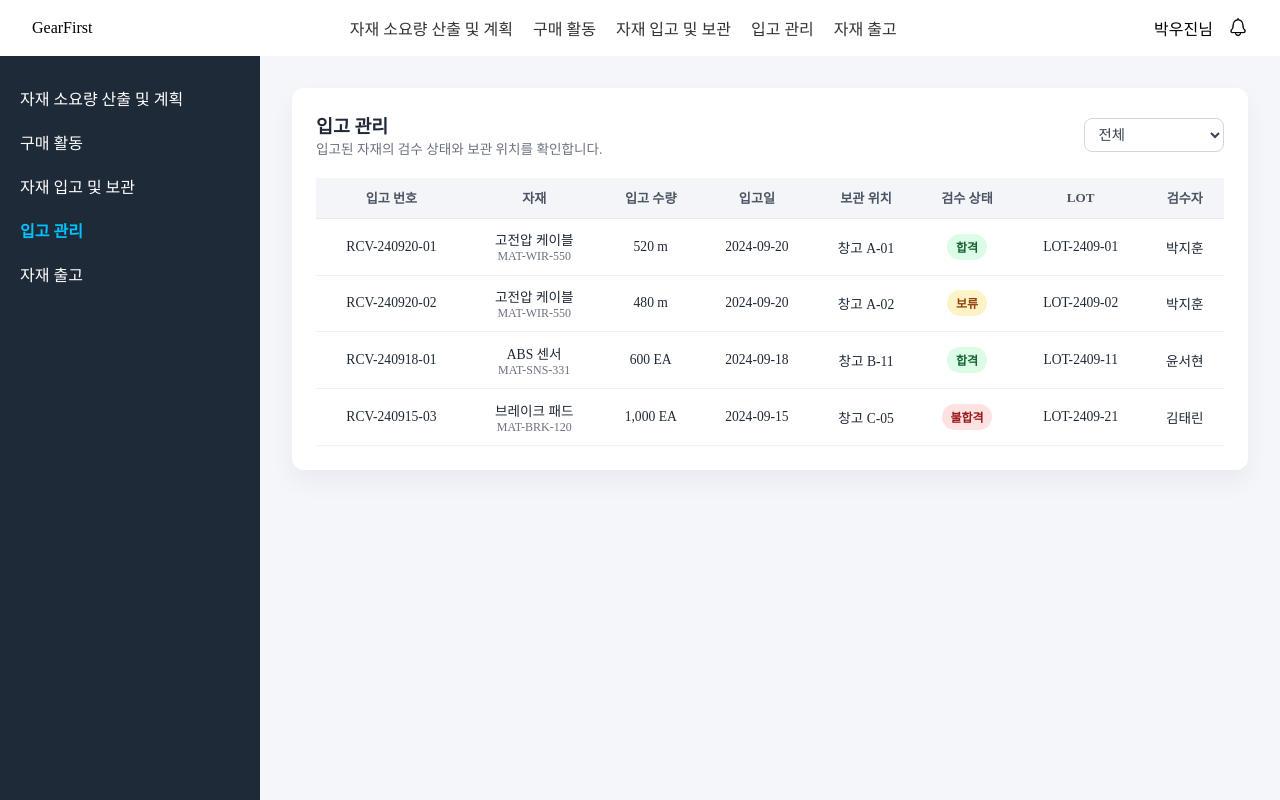
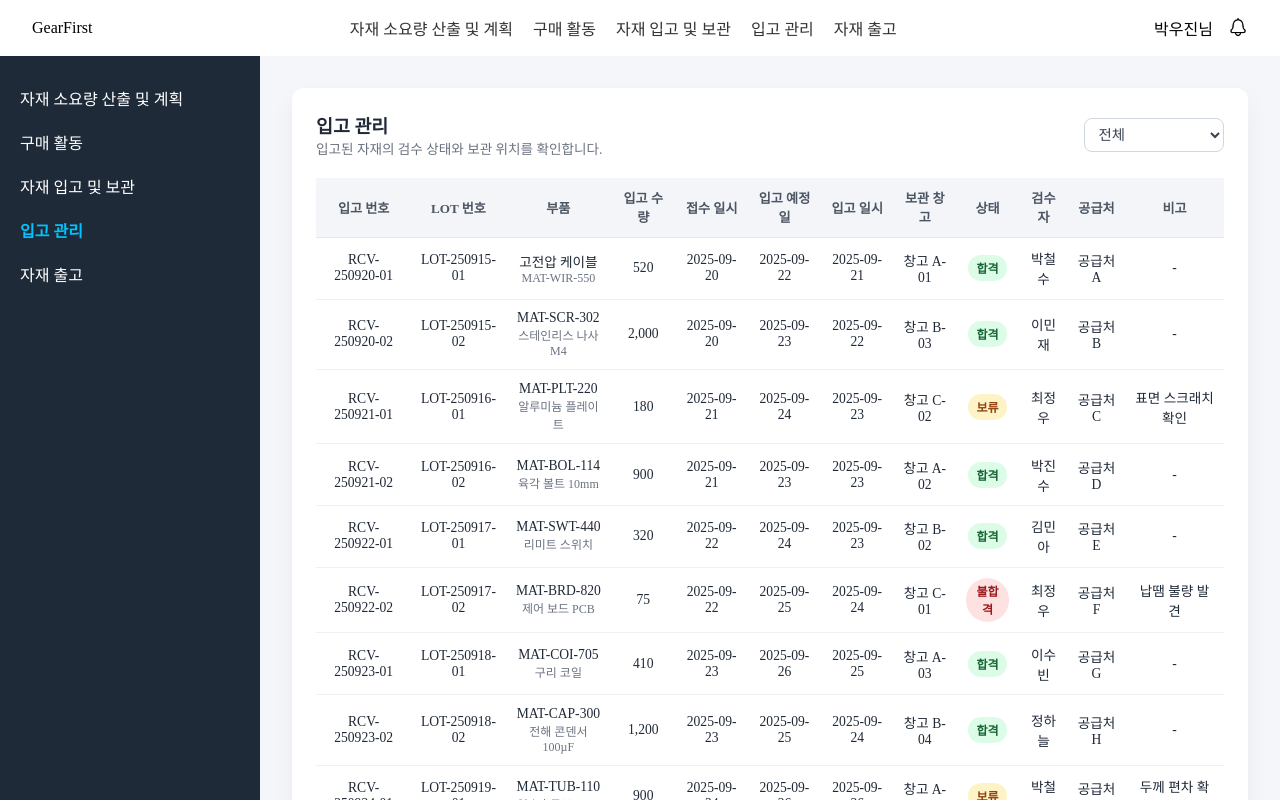
Before and after one commit to Gear-First/Web-FE, a React (Vite) app: page /inbound in a window 1280 px wide. Built offline with nearby package versions, Linux system fonts and the light colour scheme.

Commit message:
feat: 입고관리 데이터 추가

```diff
--- a/src/inbound/InboundApi.ts
+++ b/src/inbound/InboundApi.ts
@@ -6,56 +6,229 @@ export const inboundKeys = {
 
 export const inboundRecords: InboundRecord[] = [
   {
-    id: "RCV-240920-01",
-    purchaseOrderId: "PO-240915-01",
-    materialCode: "MAT-WIR-550",
-    materialName: "고전압 케이블",
-    quantityReceived: 520,
-    unit: "m",
-    receivedDate: "2024-09-20",
-    storageLocation: "창고 A-01",
-    qualityStatus: "합격",
-    inspector: "박지훈",
-    lotNumber: "LOT-2409-01",
+    inboundId: "RCV-250920-01",
+    lotId: "LOT-250915-01",
+    partCode: "MAT-WIR-550",
+    partName: "고전압 케이블",
+    inboundQty: 520,
+    receivedDate: "2025-09-20",
+    expectedInDate: "2025-09-22",
+    inDate: "2025-09-21",
+    warehouse: "창고 A-01",
+    status: "합격",
+    inspector: "박철수",
+    vendor: "공급처A",
+    note: "",
   },
   {
-    id: "RCV-240920-02",
-    purchaseOrderId: "PO-240915-01",
-    materialCode: "MAT-WIR-550",
-    materialName: "고전압 케이블",
-    quantityReceived: 480,
-    unit: "m",
-    receivedDate: "2024-09-20",
-    storageLocation: "창고 A-02",
-    qualityStatus: "보류",
-    inspector: "박지훈",
-    lotNumber: "LOT-2409-02",
+    inboundId: "RCV-250920-02",
+    lotId: "LOT-250915-02",
+    partName: "MAT-SCR-302",
+    partCode: "스테인리스 나사 M4",
+    inboundQty: 2000,
+    receivedDate: "2025-09-20",
+    expectedInDate: "2025-09-23",
+    inDate: "2025-09-22",
+    warehouse: "창고 B-03",
+    status: "합격",
+    inspector: "이민재",
+    vendor: "공급처B",
+    note: "",
   },
   {
-    id: "RCV-240918-01",
-    purchaseOrderId: "PO-240918-02",
-    materialCode: "MAT-SNS-331",
-    materialName: "ABS 센서",
-    quantityReceived: 600,
-    unit: "EA",
-    receivedDate: "2024-09-18",
-    storageLocation: "창고 B-11",
-    qualityStatus: "합격",
-    inspector: "윤서현",
-    lotNumber: "LOT-2409-11",
+    inboundId: "RCV-250921-01",
+    lotId: "LOT-250916-01",
+    partName: "MAT-PLT-220",
+    partCode: "알루미늄 플레이트",
+    inboundQty: 180,
+    receivedDate: "2025-09-21",
+    expectedInDate: "2025-09-24",
+    inDate: "2025-09-23",
+    warehouse: "창고 C-02",
+    status: "보류",
+    inspector: "최정우",
+    vendor: "공급처C",
+    note: "표면 스크래치 확인",
   },
   {
-    id: "RCV-240915-03",
-    purchaseOrderId: "PO-240910-03",
-    materialCode: "MAT-BRK-120",
-    materialName: "브레이크 패드",
-    quantityReceived: 1000,
-    unit: "EA",
-    receivedDate: "2024-09-15",
-    storageLocation: "창고 C-05",
-    qualityStatus: "불합격",
-    inspector: "김태린",
-    lotNumber: "LOT-2409-21",
+    inboundId: "RCV-250921-02",
+    lotId: "LOT-250916-02",
+    partName: "MAT-BOL-114",
+    partCode: "육각 볼트 10mm",
+    inboundQty: 900,
+    receivedDate: "2025-09-21",
+    expectedInDate: "2025-09-23",
+    inDate: "2025-09-23",
+    warehouse: "창고 A-02",
+    status: "합격",
+    inspector: "박진수",
+    vendor: "공급처D",
+    note: "",
+  },
+  {
+    inboundId: "RCV-250922-01",
+    lotId: "LOT-250917-01",
+    partName: "MAT-SWT-440",
+    partCode: "리미트 스위치",
+    inboundQty: 320,
+    receivedDate: "2025-09-22",
+    expectedInDate: "2025-09-24",
+    inDate: "2025-09-23",
+    warehouse: "창고 B-02",
+    status: "합격",
+    inspector: "김민아",
+    vendor: "공급처E",
+    note: "",
+  },
+  {
+    inboundId: "RCV-250922-02",
+    lotId: "LOT-250917-02",
+    partName: "MAT-BRD-820",
+    partCode: "제어 보드 PCB",
+    inboundQty: 75,
+    receivedDate: "2025-09-22",
+    expectedInDate: "2025-09-25",
+    inDate: "2025-09-24",
+    warehouse: "창고 C-01",
+    status: "불합격",
+    inspector: "최정우",
+    vendor: "공급처F",
+    note: "납땜 불량 발견",
+  },
+  {
+    inboundId: "RCV-250923-01",
+    lotId: "LOT-250918-01",
+    partName: "MAT-COI-705",
+    partCode: "구리 코일",
+    inboundQty: 410,
+    receivedDate: "2025-09-23",
+    expectedInDate: "2025-09-26",
+    inDate: "2025-09-25",
+    warehouse: "창고 A-03",
+    status: "합격",
+    inspector: "이수빈",
+    vendor: "공급처G",
+    note: "",
+  },
+  {
+    inboundId: "RCV-250923-02",
+    lotId: "LOT-250918-02",
+    partName: "MAT-CAP-300",
+    partCode: "전해 콘덴서 100µF",
+    inboundQty: 1200,
+    receivedDate: "2025-09-23",
+    expectedInDate: "2025-09-25",
+    inDate: "2025-09-24",
+    warehouse: "창고 B-04",
+    status: "합격",
+    inspector: "정하늘",
+    vendor: "공급처H",
+    note: "",
+  },
+  {
+    inboundId: "RCV-250924-01",
+    lotId: "LOT-250919-01",
+    partName: "MAT-TUB-110",
+    partCode: "열수축튜브 6mm",
+    inboundQty: 900,
+    receivedDate: "2025-09-24",
+    expectedInDate: "2025-09-26",
+    inDate: "2025-09-26",
+    warehouse: "창고 A-02",
+    status: "보류",
+    inspector: "박철수",
+    vendor: "공급처I",
+    note: "두께 편차 확인 중",
+  },
+  {
+    inboundId: "RCV-250924-02",
+    lotId: "LOT-250919-02",
+    partName: "MAT-PLS-880",
+    partCode: "ABS 플라스틱 케이스",
+    inboundQty: 310,
+    receivedDate: "2025-09-24",
+    expectedInDate: "2025-09-27",
+    inDate: "2025-09-27",
+    warehouse: "창고 D-01",
+    status: "합격",
+    inspector: "이민재",
+    vendor: "공급처J",
+    note: "",
+  },
+  {
+    inboundId: "RCV-250925-01",
+    lotId: "LOT-250920-01",
+    partName: "MAT-RLY-520",
+    partCode: "릴레이 24V",
+    inboundQty: 250,
+    receivedDate: "2025-09-25",
+    expectedInDate: "2025-09-28",
+    inDate: "2025-09-27",
+    warehouse: "창고 A-01",
+    status: "합격",
+    inspector: "김민아",
+    vendor: "공급처A",
+    note: "",
+  },
+  {
+    inboundId: "RCV-250925-02",
+    lotId: "LOT-250920-02",
+    partName: "MAT-FUS-130",
+    partCode: "퓨즈 10A",
+    inboundQty: 800,
+    receivedDate: "2025-09-25",
+    expectedInDate: "2025-09-28",
+    inDate: "2025-09-27",
+    warehouse: "창고 B-01",
+    status: "불합격",
+    inspector: "이수빈",
+    vendor: "공급처K",
+    note: "정격 전류 오차 초과",
+  },
+  {
+    inboundId: "RCV-250926-01",
+    lotId: "LOT-250921-01",
+    partName: "MAT-GAS-430",
+    partCode: "실리콘 가스켓",
+    inboundQty: 150,
+    receivedDate: "2025-09-26",
+    expectedInDate: "2025-09-29",
+    inDate: "2025-09-28",
+    warehouse: "창고 C-02",
+    status: "합격",
+    inspector: "정하늘",
+    vendor: "공급처L",
+    note: "",
+  },
+  {
+    inboundId: "RCV-250926-02",
+    lotId: "LOT-250921-02",
+    partName: "MAT-LBL-222",
+    partCode: "제품 라벨 스티커",
+    inboundQty: 5000,
+    receivedDate: "2025-09-26",
+    expectedInDate: "2025-09-29",
+    inDate: "2025-09-29",
+    warehouse: "창고 D-02",
+    status: "합격",
+    inspector: "박진수",
+    vendor: "공급처M",
+    note: "",
+  },
+  {
+    inboundId: "RCV-250927-01",
+    lotId: "LOT-250922-01",
+    partName: "MAT-BOX-720",
+    partCode: "포장 박스 500x300",
+    inboundQty: 180,
+    receivedDate: "2025-09-27",
+    expectedInDate: "2025-09-30",
+    inDate: "2025-09-30",
+    warehouse: "창고 D-03",
+    status: "보류",
+    inspector: "최정우",
+    vendor: "공급처N",
+    note: "인쇄 불량 확인 중",
   },
 ];
 
--- a/src/inbound/InboundPage.tsx
+++ b/src/inbound/InboundPage.tsx
@@ -24,7 +24,7 @@ export default function InboundPage() {
     queryKey: inboundKeys.records,
     queryFn: fetchInboundRecords,
     select: (rows) =>
-      status === "ALL" ? rows : rows.filter((r) => r.qualityStatus === status),
+      status === "ALL" ? rows : rows.filter((r) => r.status === status),
     staleTime: 5 * 60 * 1000,
   });
 
--- a/src/inbound/components/InboundTable.tsx
+++ b/src/inbound/components/InboundTable.tsx
@@ -16,37 +16,43 @@ export default function InboundTable({ rows }: { rows: InboundRecord[] }) {
       <thead>
         <tr>
           <Th>입고 번호</Th>
-          <Th>자재</Th>
+          <Th>LOT 번호</Th>
+          <Th>부품</Th>
           <Th>입고 수량</Th>
-          <Th>입고일</Th>
-          <Th>보관 위치</Th>
-          <Th>검수 상태</Th>
-          <Th>LOT</Th>
+          <Th>접수 일시</Th>
+          <Th>입고 예정일</Th>
+          <Th>입고 일시</Th>
+          <Th>보관 창고</Th>
+          <Th>상태</Th>
           <Th>검수자</Th>
+          <Th>공급처</Th>
+          <Th>비고</Th>
         </tr>
       </thead>
       <tbody>
         {rows.map((r) => (
-          <tr key={r.id}>
-            <Td>{r.id}</Td>
+          <tr key={r.inboundId}>
+            <Td>{r.inboundId}</Td>
+            <Td>{r.lotId}</Td>
             <Td>
-              <div>{r.materialName}</div>
+              <div>{r.partName}</div>
               <div style={{ color: "#6b7280", fontSize: "0.75rem" }}>
-                {r.materialCode}
+                {r.partCode}
               </div>
             </Td>
+            <Td>{r.inboundQty.toLocaleString()}</Td>
+            <Td>{r.receivedDate}</Td>
+            <Td>{r.expectedInDate}</Td>
+            <Td>{r.inDate}</Td>
+            <Td>{r.warehouse}</Td>
             <Td>
-              {r.quantityReceived.toLocaleString()} {r.unit}
-            </Td>
-            <Td>{r.receivedDate}</Td>
-            <Td>{r.storageLocation}</Td>
-            <Td>
-              <StatusBadge $variant={qualityVariant[r.qualityStatus]}>
-                {r.qualityStatus}
+              <StatusBadge $variant={qualityVariant[r.status]}>
+                {r.status}
               </StatusBadge>
             </Td>
-            <Td>{r.lotNumber}</Td>
             <Td>{r.inspector}</Td>
+            <Td>{r.vendor}</Td>
+            <Td>{r.note || "-"}</Td>
           </tr>
         ))}
       </tbody>
```
Also changed, not shown: src/inbound/InboundTypes.ts (+11 -9 lines).
